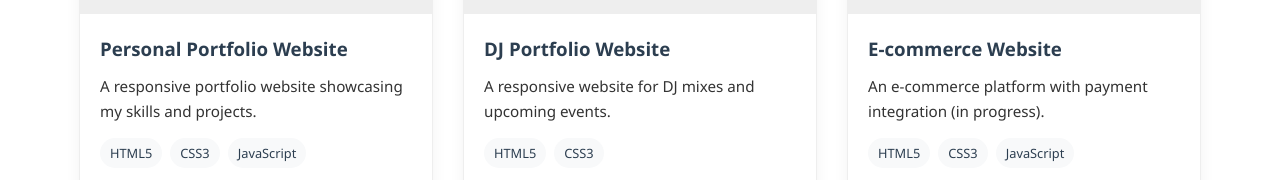
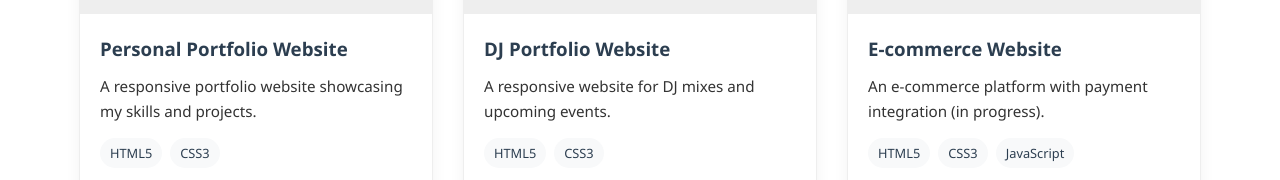
Before and after one commit to TJ-dot-1/portfolio, a plain HTML site: page index.html in a window 1280 px wide. Shown: the part 2240-2420 px from the top of the page. Drawn offline with Linux system fonts and the light colour scheme.

Commit message:
index.html

```diff
--- a/index.html
+++ b/index.html
@@ -724,7 +724,6 @@
                         <div class="project-tech">
                             <span class="tech-tag">HTML5</span>
                             <span class="tech-tag">CSS3</span>
-                            <span class="tech-tag">JavaScript</span>
                         </div>
                         <div class="project-links">
                             <a href="https://github.com/TJ-dot-1" class="btn" target="_blank">View Code</a>
```
